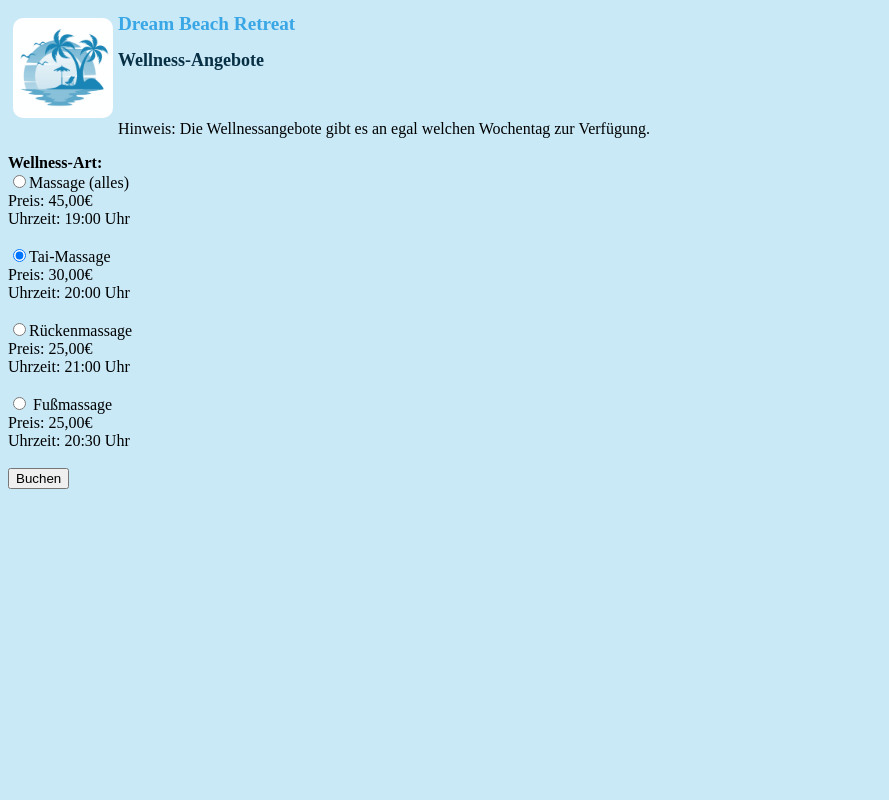
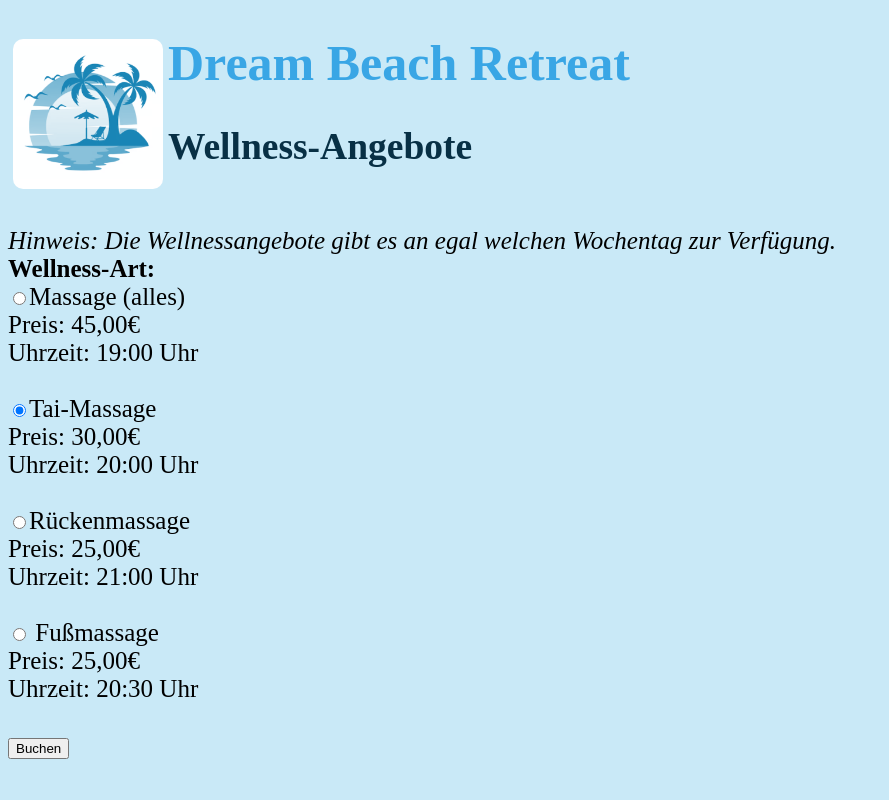
Before and after one commit to LucieSchmid/DreamBeachRetreat, a PHP site: page /wellnessf.php in a window 1280 px wide. Shown: the whole page, without its empty margins (0-889 px from the left). Run offline with PHP 8.4, Linux system fonts and the light colour scheme; the visitor is signed in with stand-in values (Sample User, id 1).

Commit message:
css formular, größe geändert, und formulare fertig

```diff
--- a/registrieren.php
+++ b/registrieren.php
@@ -5,13 +5,14 @@
     <meta charset="UTF-8">
     <meta name="viewport" content="width=device-width, initial-scale=1.0">
     <title>Registrieren</title>
-    <link rel="stylesheet" type="text/css" href="stand.css">
+    <link rel="stylesheet" type="text/css" href="stand1.css">
 </head>
 
 <body>
     <header>
+        <header>
             <h1>
-        <div style="float:left; padding:5px;"> <img class="runde-ecken" src="images/logo.png" width="100" height="100" /></div>
+                <div style="float:left; padding:5px;"> <img class="runde-ecken" src="images/logo.png" width="150" height="150" /></div>
                 Dream Beach Retreat
             </h1>
         </header>
--- a/sportf.php
+++ b/sportf.php
@@ -8,14 +8,14 @@ session_start();
 <head>
     <meta charset="UTF-8">
     <meta name="viewport" content="width=device-width, initial-scale=1.0">
-    <link rel="stylesheet" type="text/css" href="stand.css">
+    <link rel="stylesheet" type="text/css" href="stand1.css">
     <title>Document</title>
 </head>
 
 <body>
     <header>
         <h1>
-            <div style="float:left; padding:5px;"> <img class="runde-ecken" src="images/logo.png" width="100" height="100" /></div>
+            <div style="float:left; padding:5px;"> <img class="runde-ecken" src="images/logo.png" width="150" height="150" /></div>
             Dream Beach Retreat
         </h1>
     </header>
--- a/stand.css
+++ b/stand1.css
@@ -5,21 +5,24 @@ label{
 
 body{
     background-color: rgb(201,233,247);
+    font-size: 25px;
 }
 
 h1{
     color: rgb(57, 166, 229);
-    font-size: larger;
-
 }
 
 h2{
     color:rgb(8, 48, 69);
-    font-size: large;
+
 }
 
 .runde-ecken {
 	border-radius: 10px;
 	-moz-border-radius: 10px;
-	-webkit-border-radius: 10px
+	-webkit-border-radius: 10px;
 }
+
+p {
+    font-size: 25px;
+}
--- a/wellnessf.php
+++ b/wellnessf.php
@@ -9,13 +9,13 @@ session_start();
     <meta charset="UTF-8">
     <meta name="viewport" content="width=device-width, initial-scale=1.0">
     <title>Document</title>
-    <link rel="stylesheet" type="text/css" href="stand.css">
+    <link rel="stylesheet" type="text/css" href="stand1.css">
 </head>
 
 <body>
     <header>
         <h1>
-            <div style="float:left; padding:5px;"> <img class="runde-ecken" src="images/logo.png" width="100" height="100" /></div>
+            <div style="float:left; padding:5px;"> <img class="runde-ecken" src="images/logo.png" width="150" height="150" /></div>
             Dream Beach Retreat
         </h1>
     </header>
@@ -81,9 +81,8 @@ session_start();
     ?>
 
 
-
             <h2>Wellness-Angebote</h2><br>
-            <p>Hinweis: Die Wellnessangebote gibt es an egal welchen Wochentag zur Verfügung.</p>
+            <i>Hinweis: Die Wellnessangebote gibt es an egal welchen Wochentag zur Verfügung.</i>
             <form method="POST" action="<?php echo $_SERVER['SCRIPT_NAME']; ?>">
 
                 <label>Wellness-Art:</label><br>
```
Also changed, not shown: ausgabe.php (+3 -4 lines), buchung.php (+7 -7 lines), login.php (+7 -7 lines). Lines whose indentation alone changed are shown as unchanged.
